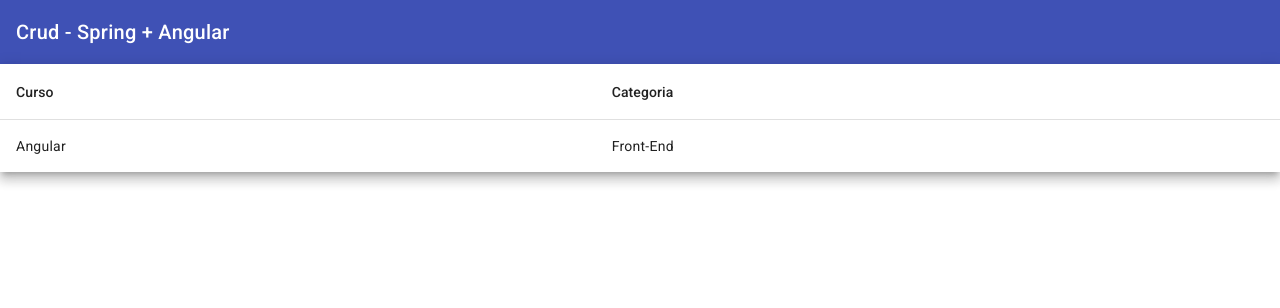
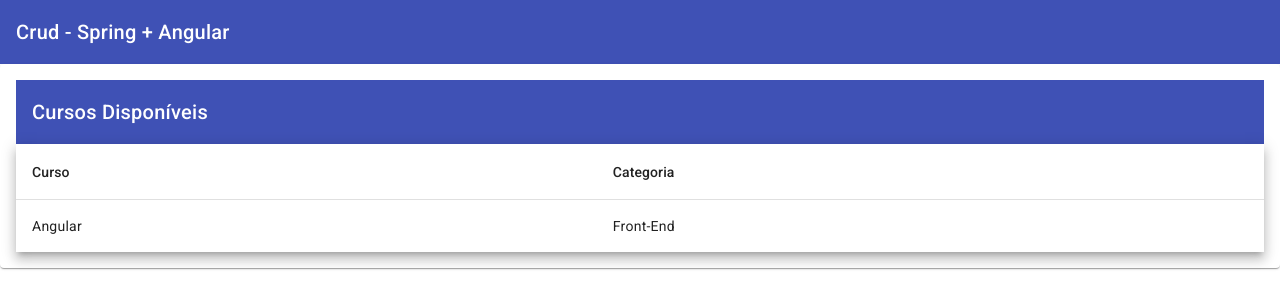
Before and after one commit to Aleejr7/crud-angular-spring, an Angular app in the folder crud-angular/: page /courses in a window 1280 px wide. Shown: the top 308 px of the page. Built offline with nearby package versions, Linux system fonts and the light colour scheme.

Commit message:
CHECK - Aula07 - Arrumando imports do Material

```diff
--- a/crud-angular/src/app/courses/courses.module.ts
+++ b/crud-angular/src/app/courses/courses.module.ts
@@ -1,9 +1,10 @@
 import { CommonModule } from '@angular/common';
 import { NgModule } from '@angular/core';
-import { MatTableModule } from '@angular/material/table';
 
+import { AppMaterialModule } from '../shared/app-material/app-material.module';
 import { CoursesRoutingModule } from './courses-routing.module';
 import { CoursesComponent } from './courses/courses.component';
+
 
 
 @NgModule({
@@ -13,7 +14,7 @@ import { CoursesComponent } from './courses/courses.component';
   imports: [
     CommonModule,
     CoursesRoutingModule,
-    MatTableModule
+    AppMaterialModule
   ]
 })
 export class CoursesModule { }
--- a/crud-angular/src/app/courses/courses/courses.component.html
+++ b/crud-angular/src/app/courses/courses/courses.component.html
@@ -1,10 +1,16 @@
+<mat-card>
+  <mat-card-content>
+
+    <mat-toolbar color="primary">
+      <span>Cursos Disponíveis</span>
+    </mat-toolbar>
+
     <table mat-table [dataSource]="courses" class="mat-elevation-z8">
       <!-- Name Column -->
       <ng-container matColumnDef="name">
         <th mat-header-cell *matHeaderCellDef> Curso </th>
         <td mat-cell *matCellDef="let course"> {{course.name}} </td>
       </ng-container>
-
       <!-- Name Column -->
       <ng-container matColumnDef="category">
         <th mat-header-cell *matHeaderCellDef> Categoria </th>
@@ -13,4 +19,7 @@
 
       <tr mat-header-row *matHeaderRowDef="displayedColumns"></tr>
       <tr mat-row *matRowDef="let row; columns: displayedColumns;"></tr> <!-- *para cada linha de registro ter as 2 colunas | associa a category e name -->
+
     </table>
+  </mat-card-content>
+</mat-card>
--- a/crud-angular/src/app/courses/courses/courses.component.scss
+++ b/crud-angular/src/app/courses/courses/courses.component.scss
@@ -0,0 +1,3 @@
+table {
+  width: 100%;
+}
```
Also changed, not shown: crud-angular/src/app/shared/app-material/app-material.module.ts (added, +15 -0 lines). Lines whose indentation alone changed are shown as unchanged.
